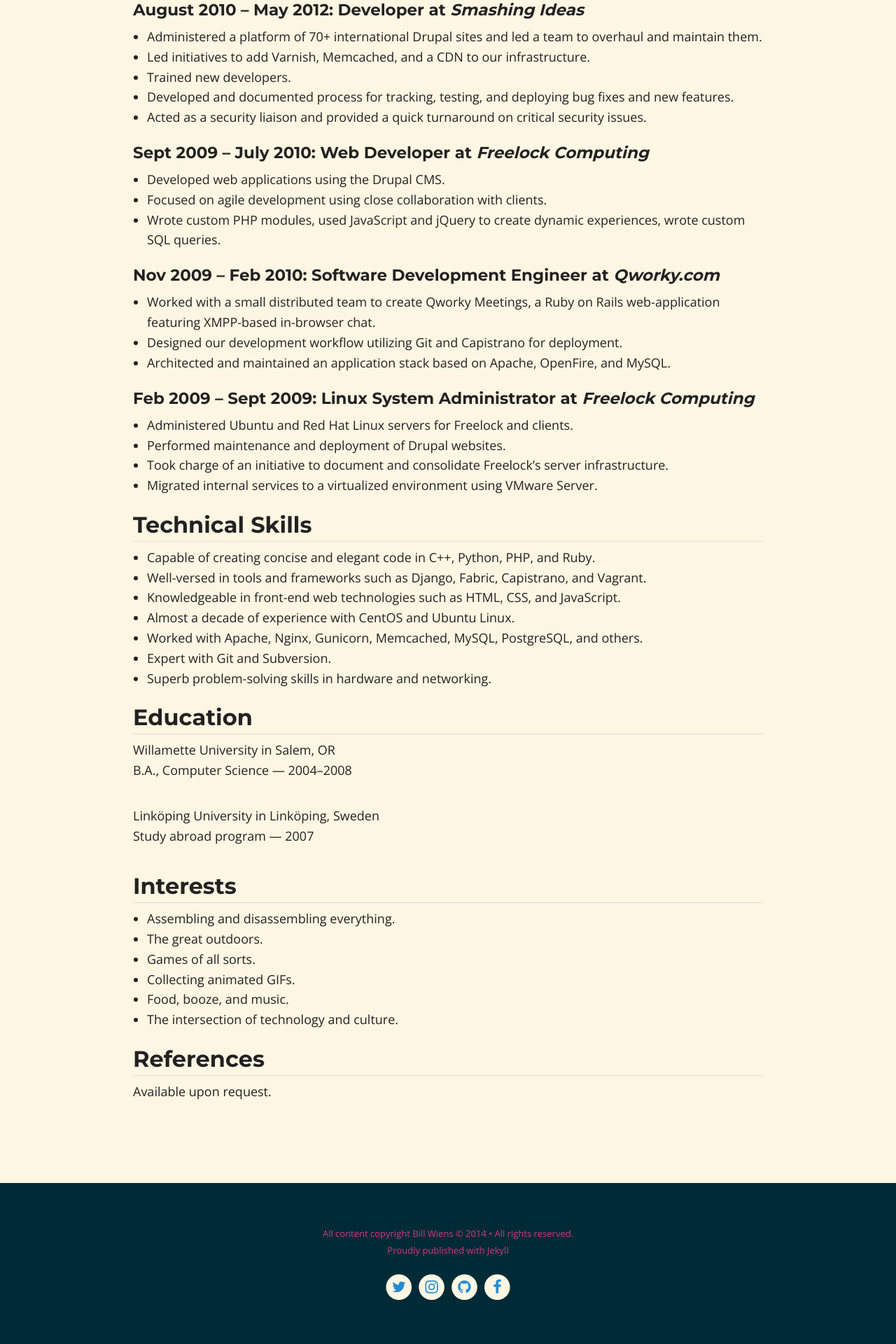
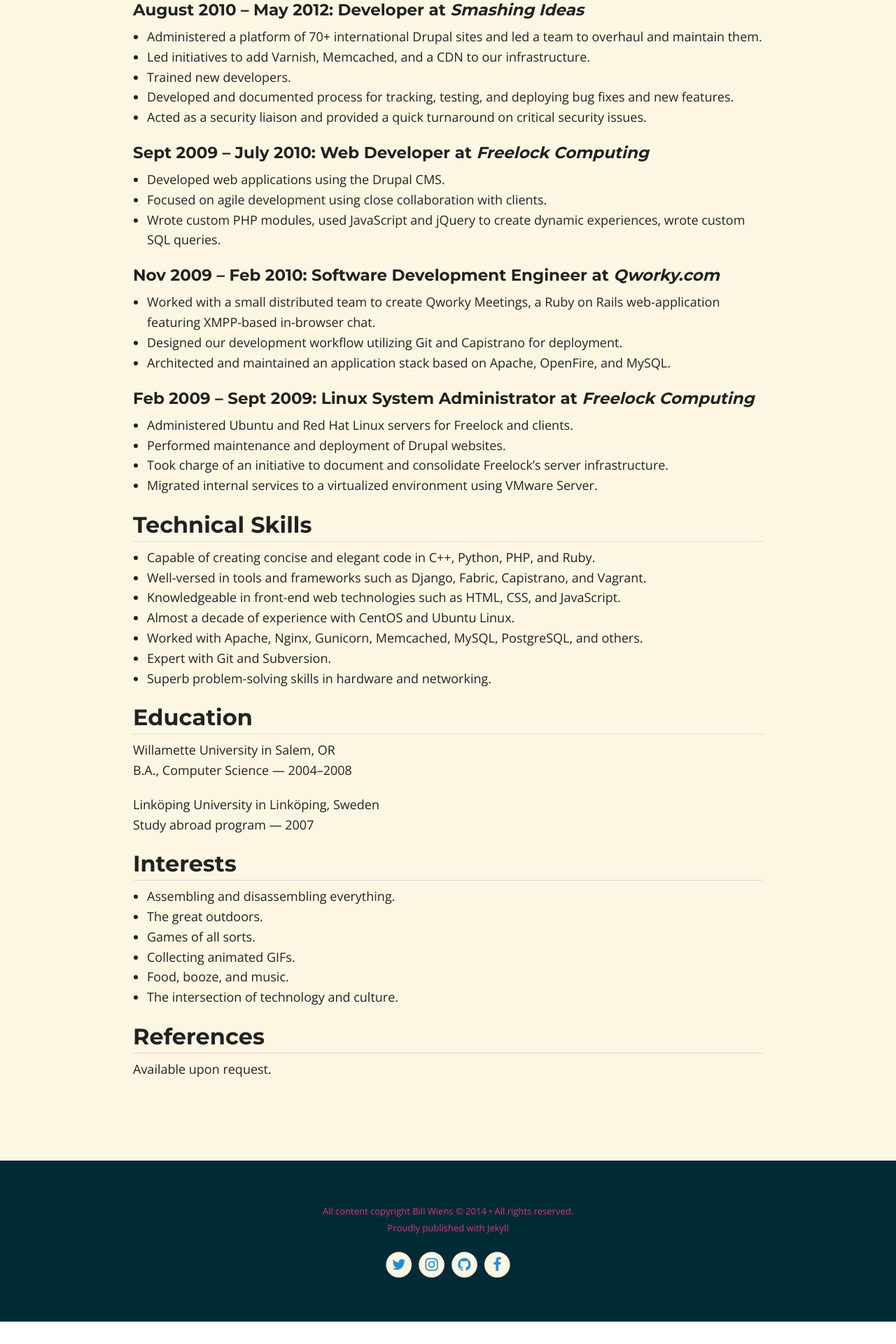
Before and after one commit to billputer/billwiens.com, a Jekyll site: the page built from resume/resume.md, in a window 1280 px wide. Shown: the part 1017-2937 px from the top of the page at 70% size. Built offline with Jekyll 4.4.1, drawn with Linux system fonts in a browser that asks for light colours; nearby versions of some CDN libraries; after the commit the page ends 2905 px from its top, so only the background shows below that.

Commit message:
Tighter styling on degree info.

```diff
--- a/assets/css/style.scss
+++ b/assets/css/style.scss
@@ -747,6 +747,10 @@
   h1 {
     border-bottom: 1px solid #ddd;
   }
+  .degree-info {
+    padding-left: 0;
+    list-style-type: none;
+  }
 }
 
 /* Magnific Popup CSS */
--- a/resume/resume.md
+++ b/resume/resume.md
@@ -63,11 +63,13 @@
 
 # Education
 
-Willamette University in Salem, OR<br/>
-B.A., Computer Science — 2004–2008
+* Willamette University in Salem, OR
+* B.A., Computer Science — 2004–2008
+{: .degree-info}
 
-Linköping University in Linköping, Sweden<br/>
-Study abroad program — 2007
+* Linköping University in Linköping, Sweden
+* Study abroad program — 2007
+{: .degree-info}
 
 # Interests
 
```
